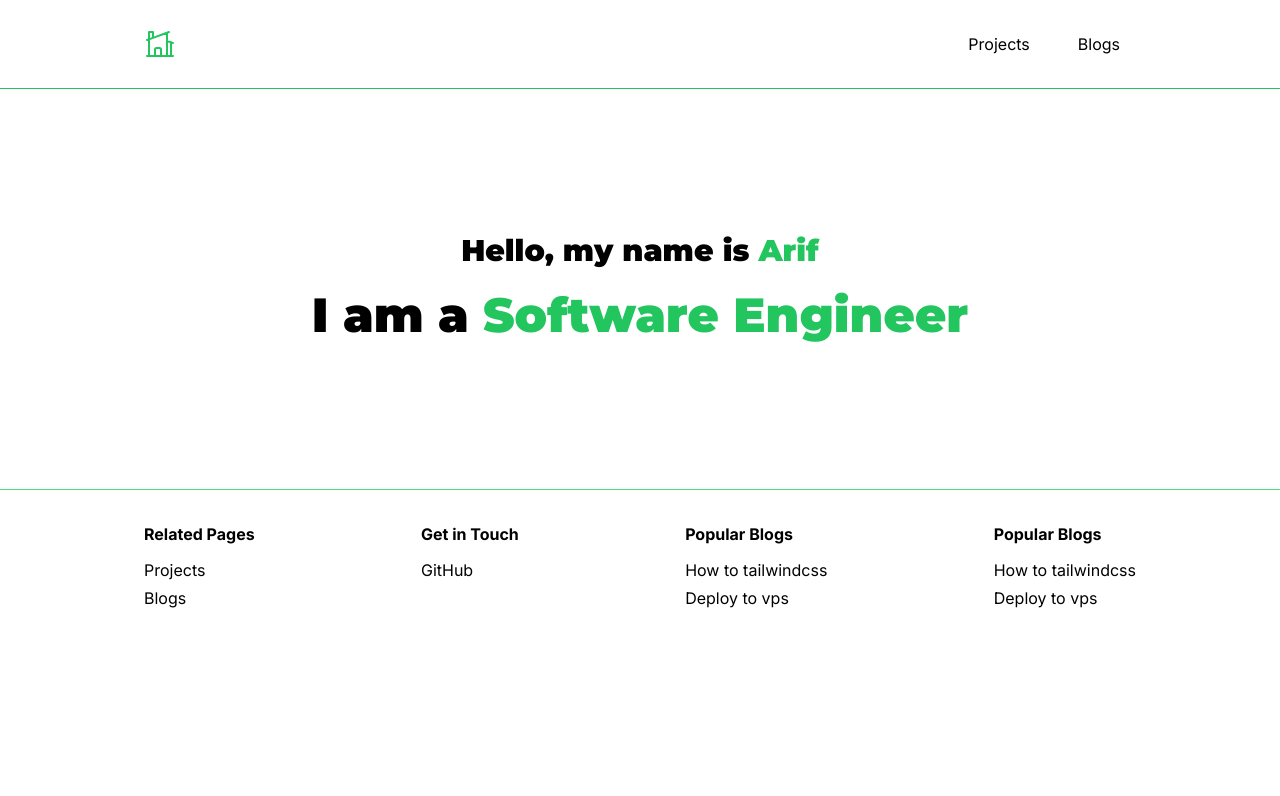
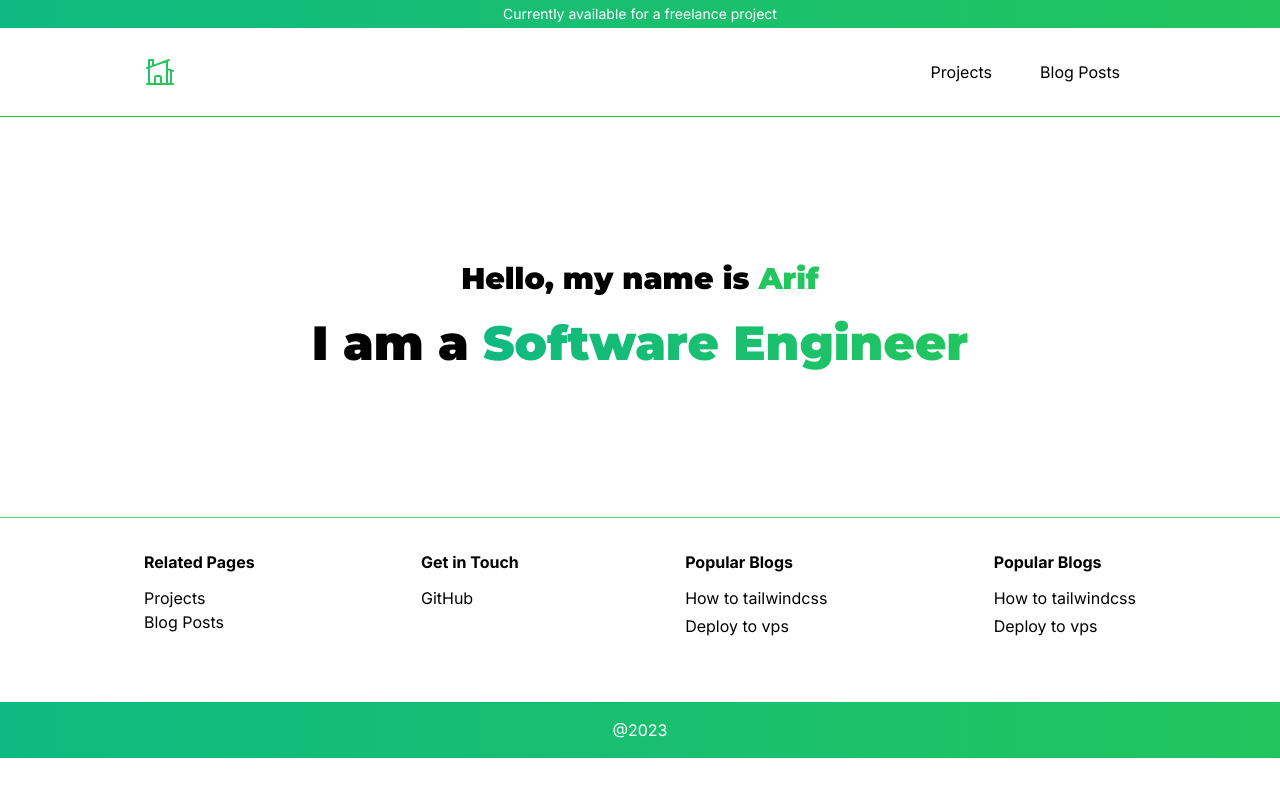
Before and after one commit to arifikhsan/arifikhsanudin-next, a Next.js app: page / in a window 1280 px wide. Shown: the top 796 px of the page. Built offline with nearby package versions, Linux system fonts and the light colour scheme.

Commit message:
update ui

```diff
--- a/components/layout/default-layout.js
+++ b/components/layout/default-layout.js
@@ -1,9 +1,14 @@
+import Head from 'next/head';
 import Footer from '../shared/footer';
 import Header from '../shared/header';
 
 export default function DefaultLayout({ children }) {
   return (
     <div>
+      <Head>
+        <title>Welcome</title>
+        <meta name="description" content="Welcome to my website" />
+      </Head>
       <Header />
       <div className='max-w-5xl mx-auto p-4'>
         {children}
--- a/components/shared/footer.js
+++ b/components/shared/footer.js
@@ -1,3 +1,5 @@
+import Link from 'next/link';
+
 export default function Footer() {
   return (
     <div className='border-t border-green-400'>
@@ -7,13 +9,20 @@ export default function Footer() {
             <h4 className='font-bold text-md'>Related Pages</h4>
             <div className='mt-3 space-y-1'>
               <p>Projects</p>
-              <p>Blogs</p>
+              <Link href='/posts'>
+                <p>Blog Posts</p>
+              </Link>
             </div>
           </div>
           <div>
             <h4 className='font-bold text-md'>Get in Touch</h4>
             <div className='mt-3 space-y-1'>
-              <p>GitHub</p>
+              <a
+                href='https://www.github.com/arifikhsan'
+                target='_blank'
+                rel='noreferrer'>
+                GitHub
+              </a>
             </div>
           </div>
           <div>
@@ -32,6 +41,12 @@ export default function Footer() {
           </div>
         </div>
       </div>
+
+      <div className='bg-gradient-to-r from-emerald-500 to-green-500'>
+        <div className='p-4 max-w-5xl mx-auto'>
+          <p className='text-center text-white'>@2023</p>
+        </div>
+      </div>
     </div>
   );
 }
--- a/components/shared/header.js
+++ b/components/shared/header.js
@@ -1,19 +1,27 @@
 import { HomeModernIcon, Bars3Icon } from '@heroicons/react/24/outline';
+import Link from 'next/link';
 
 export default function Header() {
   return (
     <div className='border-b border-green-500'>
+      <div className='bg-gradient-to-r from-emerald-500 to-green-500'>
+        <div className='p-1 text-center'>
+        <p className='text-sm text-white'>Currently available for a freelance project</p>
+        </div>
+      </div>
       <div className='max-w-5xl px-4 py-6 mx-auto'>
         <div className='flex sm:flex-row sm:items-center justify-between'>
-          <div>
+          <Link href='/'>
             <HomeModernIcon className='h-8 w-8 text-green-500' />
-          </div>
+          </Link>
           <div className='sm:hidden'>
             <Bars3Icon className='h-8 w-8 text-green-500' />
           </div>
           <div className='hidden sm:flex text-md flex-row items-center space-x-4'>
             <a className='px-4 py-2'>Projects</a>
-            <a className='px-4 py-2'>Blogs</a>
+            <Link href='/posts'>
+              <div className='px-4 py-2'>Blog Posts</div>
+            </Link>
           </div>
         </div>
       </div>
--- a/package.json
+++ b/package.json
@@ -14,6 +14,7 @@
     "@types/node": "18.11.10",
     "@types/react": "18.0.25",
     "@types/react-dom": "18.0.9",
+    "contentful": "^9.2.15",
     "eslint": "8.28.0",
     "eslint-config-next": "13.0.6",
     "next": "13.0.6",
--- a/pages/index.tsx
+++ b/pages/index.tsx
@@ -1,4 +1,3 @@
-import { useState, useEffect } from 'react';
 import DefaultLayout from '../components/layout/default-layout';
 
 export default function Home() {
@@ -7,7 +6,7 @@ export default function Home() {
       <div className='font-display py-16 md:py-32 md:text-center'>
         <h1 className='text-3xl font-black'>Hello, my name is <span className='text-green-500'>Arif</span></h1>
         <p className='mt-4 text-5xl font-black leading-tight'>
-          I am a <span className='text-green-500'>Software Engineer</span>
+          I am a <span className='text-transparent bg-clip-text bg-gradient-to-r from-emerald-500 to-green-500'>Software Engineer</span>
         </p>
       </div>
     </DefaultLayout>
--- /dev/null
+++ b/pages/posts/[slug].tsx
@@ -0,0 +1,12 @@
+import DefaultLayout from '../../components/layout/default-layout';
+export default function Post() {
+  return (
+    <DefaultLayout>
+      <div className='sm:text-center'>
+        <h1 className='text-3xl font-black text-transparent bg-clip-text bg-gradient-to-r from-emerald-500 to-green-500'>
+          Blog Post
+        </h1>
+      </div>
+    </DefaultLayout>
+  );
+}
--- /dev/null
+++ b/pages/posts/index.tsx
@@ -0,0 +1,36 @@
+import DefaultLayout from '../../components/layout/default-layout';
+import { fetchEntries } from '../../utils/contentful-posts.js';
+
+export default function Posts({ posts }) {
+  return (
+    <DefaultLayout>
+      <div className='sm:text-center'>
+        <h1 className='text-3xl font-black text-transparent bg-clip-text bg-gradient-to-r from-emerald-500 to-green-500'>
+          Blog Posts
+        </h1>
+      </div>
+      <div className='my-8 space-y-4'>
+        {posts.map((post) => (
+          <div key={post.sys.id}>
+            <h2 className='font-black text-2xl'>{post.fields.title}</h2>
+            <p className='text-sm text-gray-500'>{post.sys.createdAt}</p>
+          </div>
+        ))}
+      </div>
+    </DefaultLayout>
+  );
+}
+
+export async function getStaticProps() {
+  const posts = await fetchEntries();
+  console.log(posts);
+  // const posts = await res.map((post) => {
+  //   return post.fields;
+  // });
+
+  return {
+    props: {
+      posts,
+    },
+  };
+}
--- /dev/null
+++ b/utils/contentful-posts.js
@@ -0,0 +1,15 @@
+const space = process.env.NEXT_PUBLIC_CONTENTFUL_SPACE_ID;
+const accessToken = process.env.NEXT_PUBLIC_CONTENTFUL_ACCESS_TOKEN;
+
+const client = require('contentful').createClient({
+  space: space,
+  accessToken: accessToken,
+});
+
+const fetchEntries = async () => {
+  const entries = await client.getEntries();
+  if (entries.items) return entries.items;
+  console.log(`Error getting Entries for ${contentType.name}.`);
+}
+
+export { fetchEntries };
```
Also changed, not shown: 2 other files (tests, documents, lock files or other folders).
